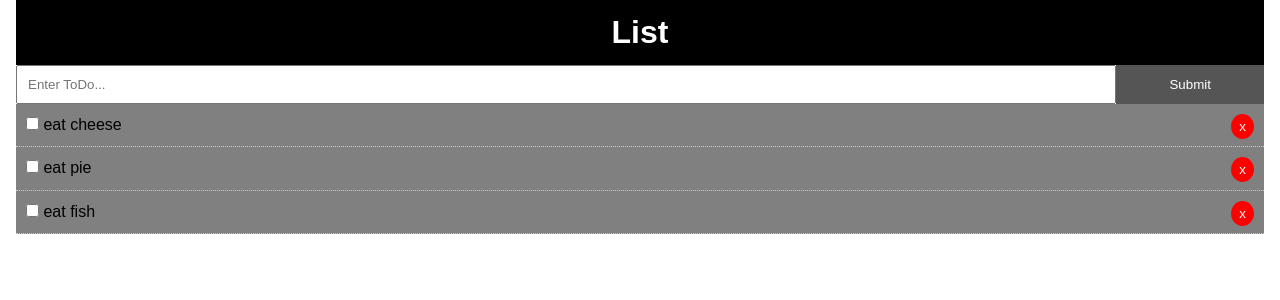
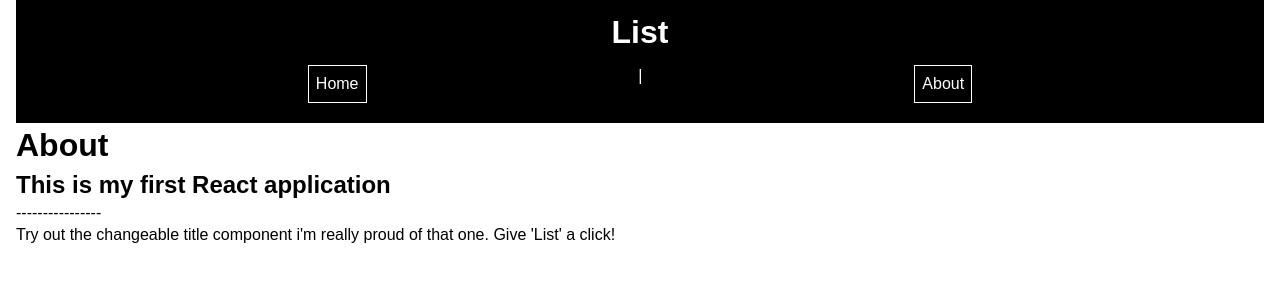
Before and after one commit to jaadbarg/ToDoReactApp, a React (Create React App) app: page /about in a window 1280 px wide. Shown: the top 300 px of the page. Built offline with nearby package versions, Linux system fonts and the light colour scheme.

Commit message:
Finished the app...added an about page and a menu with react router

```diff
--- a/src/App.css
+++ b/src/App.css
@@ -34,4 +34,25 @@ a {
 
 .headClick {
   cursor: pointer;
+  color: white;
 }
+
+.menuItems {
+    color:white;
+    padding: 7px;
+    cursor: pointer;
+    border-style: solid;
+    border-width: 1px;
+}
+
+.menuItems:hover {
+  background-color: white;
+  color: black;
+
+}
+
+.honestlyUnnecessary {
+    display: flex;
+    justify-content: space-evenly;
+    padding: 10px;
+}
--- a/src/App.js
+++ b/src/App.js
@@ -1,10 +1,13 @@
 
 import React, { Component } from 'react'
+import { BrowserRouter as Router, Route  } from 'react-router-dom';
 import './App.css';
 import Todos from './components/Todos'
 import Header from './layout/Header'
 import AddItem from './components/AddItem'
+import About from './components/pages/About'
 import {v4 as uuid} from "uuid";
+
 
 
 export class App extends Component {
@@ -63,20 +66,26 @@ export class App extends Component {
 
   render() {
     return (
+      <Router>
       <div className="app">
         <div className="container">
+        <Header nameList={this.nameList} daName={this.state.name} />
+        {/* // this is how we can display different components on different pages */}
+        <Route exact path='/' render={props => (
+          // We are putting this into a react.fragment because we dont need a div element displayed to the page
 
-
-        <Header nameList={this.nameList} daName={this.state.name} />
+        <React.Fragment>
         <AddItem addTodo={this.addTodo}/>
         <Todos todos={this.state} markComplete={this.markComplete} delTodo={this.delTodo}/>
+        </React.Fragment>
 
-        </div>
+        )}/>
 
-
-
+        <Route exact path='/about' component={About}/>
 
       </div>
+      </div>
+      </Router>
     );
   }
 }
--- /dev/null
+++ b/src/components/pages/About.js
@@ -0,0 +1,18 @@
+import React from 'react'
+
+function About() {
+    return (
+        //if we don't actually need to return an element (div) we can use react fragment.
+        <React.Fragment>
+            <h1>About</h1>
+            <h2>This is my first React application</h2>
+            <div>----------------</div>
+            <p>Try out the changeable title component i'm really proud of that one.  Give 'List' a click!</p>
+        </React.Fragment>
+    )
+}
+
+
+
+
+export default About;
--- a/src/layout/Header.js
+++ b/src/layout/Header.js
@@ -1,33 +1,37 @@
 import React, { Component } from 'react'
+import {Link} from 'react-router-dom';
+
 
 export class Header extends Component {
     render() {
-        var onHov = headerStyle;
         return (
 
-            <header className="headClick" style={onHov}>
+
+            <header style={headerStyle}>
+
+            <h1 className="headClick" onClick={this.props.nameList.bind(this)}> {this.props.daName} List </h1>
+
+            <div className="honestlyUnnecessary" >
+
+            <Link className="menuItems" to='/'>Home</Link> <div style={{color: 'white'}}>|</div> <Link className="menuItems" to='/about'>About</Link>
+            </div>
 
 
-            <h1 onClick={this.props.nameList.bind(this)}> {this.props.daName} List </h1>
+            </header>
 
 
-        </header>
+
+
         )
     }
 }
 
 let headerStyle = {
     background: "black",
-    color: 'white',
     textAlign: 'center',
-    padding: '10px'
+    padding: '10px',
     }
 
 
 
-
-
-
-
-
 export default Header
```
Also changed, not shown: package.json (+8 -1 lines), 1 other file (tests, documents, lock files or other folders).
